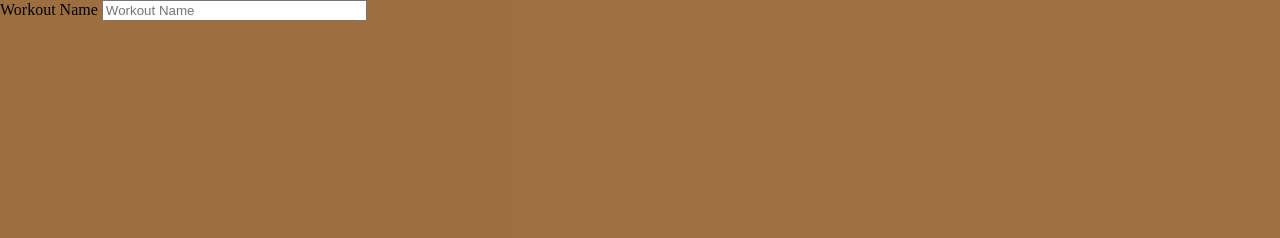
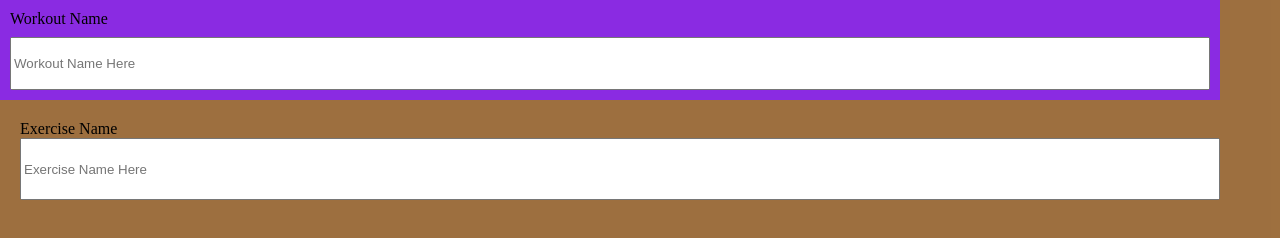
Before and after one commit to enix2direct/Simple-Workout, a plain HTML site: page add-workout.html in a window 1280 px wide. Drawn offline with Linux system fonts and the light colour scheme.

Commit message:
Work on add workout page

```diff
--- a/add-workout.html
+++ b/add-workout.html
@@ -7,9 +7,17 @@
     <link rel="icon" href="./assets/gym-fitness-center.jfif">
     <link rel="stylesheet" href="./index.css">
 </head>
+
 <body>
-    <label for="workout-name">Workout Name</label>
-    <input type="text" id="workout-name" name="workout-name"
-    placeholder="Workout Name" minlength="4" maxlength="20" size="30"/>
+    <div class="container-4">
+        <label for="workout-name">Workout Name</label>
+        <input type="text" id="workout-name" name="workout-name"
+        placeholder="Workout Name Here" minlength="4" maxlength="20" size="30"/>
+    </div>
+    <div class="container-5">
+        <label for="exercise-name">Exercise Name</label>
+        <input type="text" id="exercise-name" name="exercise-name"
+        placeholder="Exercise Name Here" minlength="4" maxlength="20" size="30"/>
+    </div>
 </body>
 </html>
--- a/index.css
+++ b/index.css
@@ -7,7 +7,6 @@ html, body {
 
 .container-1 {
     display: grid;
-
     gap: 0;
     padding: 0;
     grid-template-columns: 20px 1fr 20px;
@@ -150,3 +149,28 @@ html, body {
     align-items: start;
     padding: 2px;
 }
+
+.container-4 {
+    display: grid;
+    background-color: blueviolet;
+    gap: 0;
+    padding: 10px;
+    grid-template-columns: 1fr;
+    grid-template-rows: 1fr 2fr;
+    height: 10%;
+    width: 100%;
+    min-width: 320px;
+    max-width: 1200px;
+}
+
+.container-5 {
+    display: grid;
+    gap: 0;
+    padding: 20px;
+    grid-template-columns: 1fr;
+    grid-template-rows: 1fr 4fr;
+    height: 10%;
+    width: 100%;
+    min-width: 320px;
+    max-width: 1200px;
+}
```
Also changed, not shown: index.html (+1 -0 lines).
